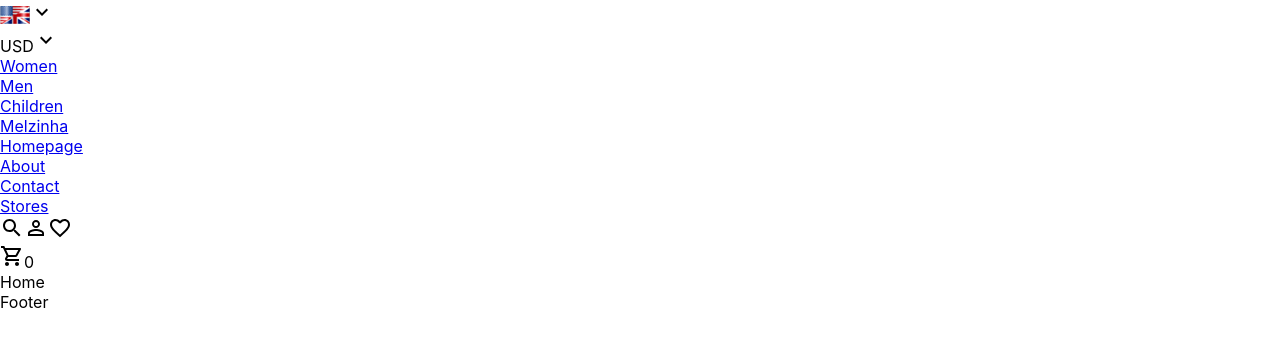
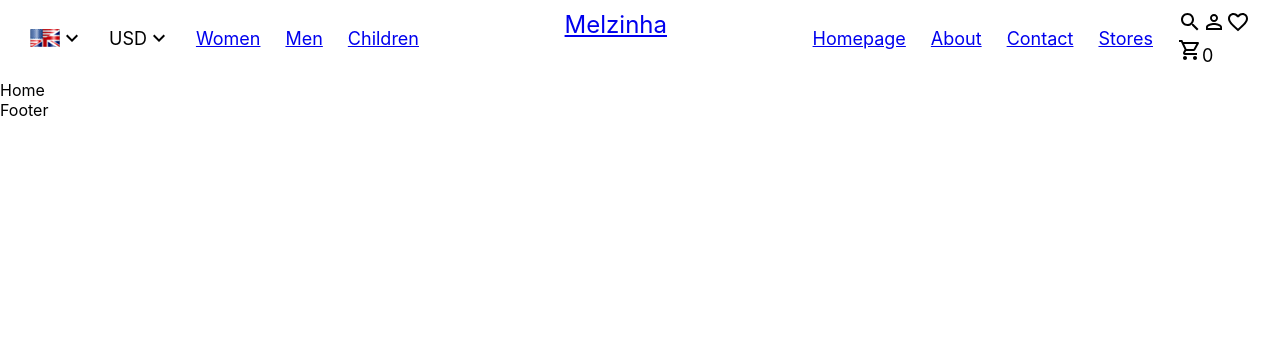
Before and after one commit to andreSantos1975/github-printful, a React (Create React App) app: page / in a window 1280 px wide. Shown: the top 346 px of the page. Built offline with nearby package versions, Linux system fonts and the light colour scheme.

Commit message:
update navbar

```diff
--- a/src/components/navbar/Navbar.jsx
+++ b/src/components/navbar/Navbar.jsx
@@ -13,9 +13,9 @@
     return (
         <div className='navbar'>
             <div className='wrapper'>
-                <div className='left'></div>
+                <div className='left'>
                     <div className='item'>
-                   <img src='img/en.png' alt='' />
+                        <img src='../img/en.png' alt='' />
                         <KeyboardArrowDownIcon />
                     </div>
                     <div className='item'>
@@ -31,7 +31,8 @@
                     <div className='item'>
                         <Link to='/product/3'>Children</Link>
                     </div>
-                <div className='center'>
+                </div>
+                <div className='center center-custom'>
                     <Link to='/'>Melzinha</Link>
                 </div>
                 <div className='right'>
--- a/src/components/navbar/Navbar.scss
+++ b/src/components/navbar/Navbar.scss
@@ -1,3 +1,33 @@
 .navbar {
+    height: 80px;
 
+    .wrapper {
+        padding: 10px 30px;
+        display: flex;
+        justify-content: space-between;
+
+        .item {
+            display: flex;
+            align-items: center;
+            font-size: 18px; /* Aplica o tamanho de fonte para todos os elementos .item dentro de .wrapper */
+        }
+
+        .left {
+            display: flex;
+            align-items: center;
+            gap: 25px;
+        }
+          /* Classe específica para .center com tamanho de fonte diferente */
+          .center-custom {
+            font-size: 24px; /* Tamanho de fonte diferente para .center-custom */
+        }
+        .right {
+            display: flex;
+            align-items: center;
+            gap: 25px;
+            font-size: 18px;
+        }
+
+
+    }
 }
```
Lines whose indentation alone changed are shown as unchanged.
